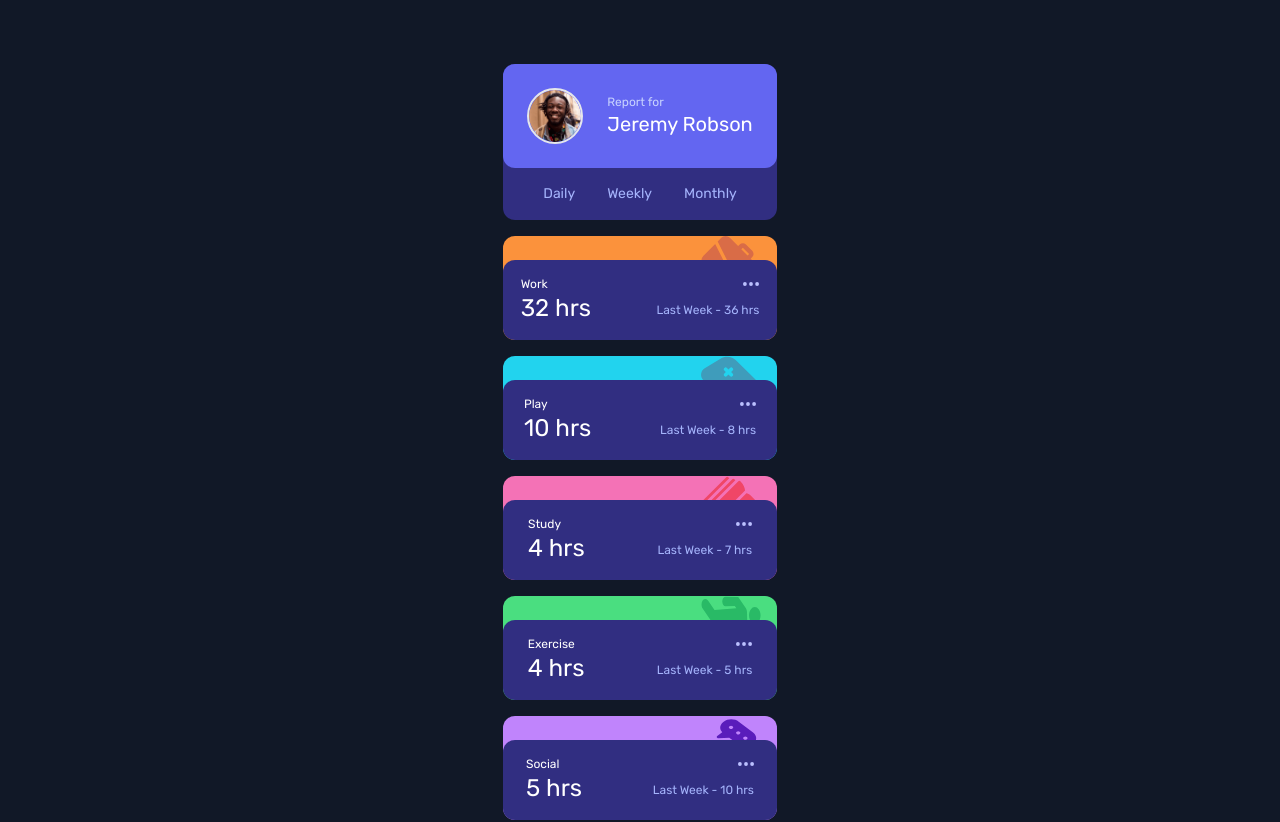
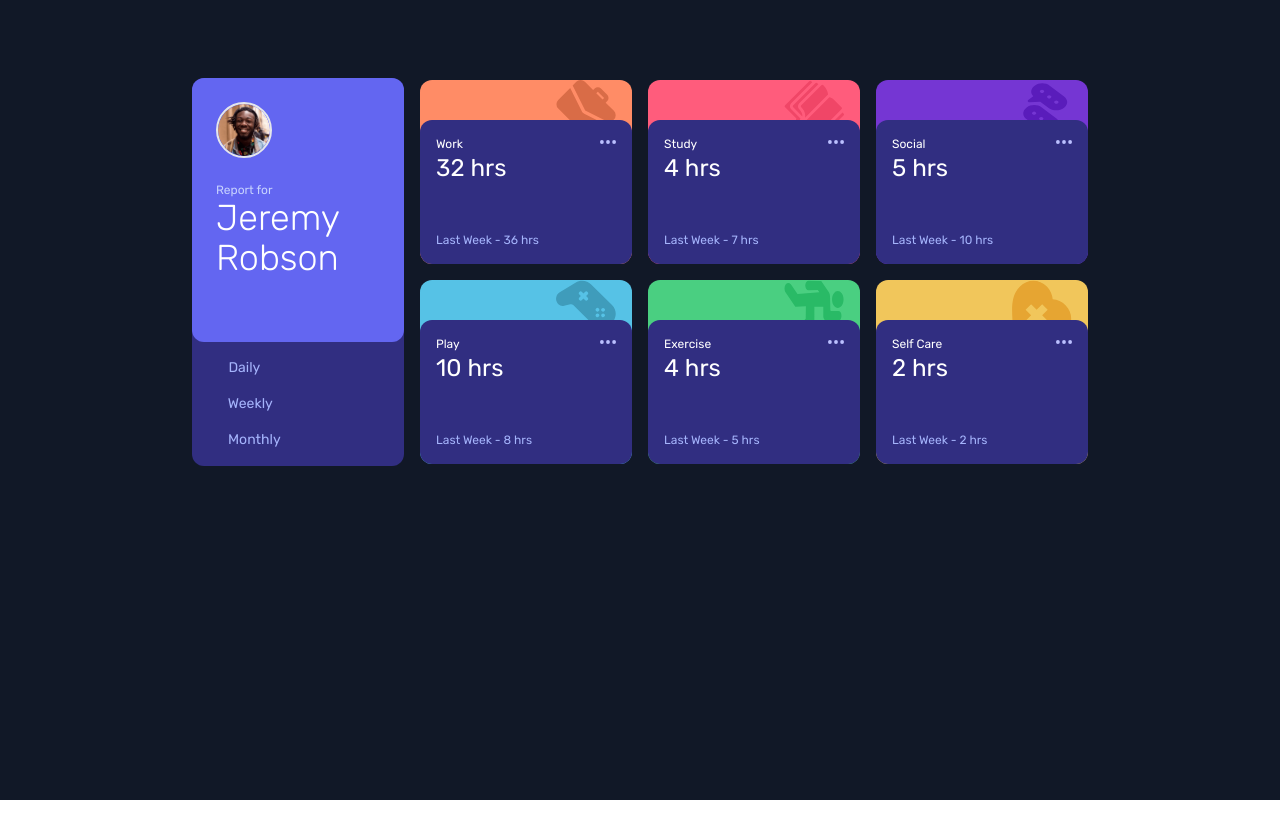
Before and after one commit to migsilva89/time-tracking-dashboard, a Vue app: page / in a window 1280 px wide. Shown: the top 822 px of the page. After the commit the page ends 800 px from the top, so only its background shows below. Built offline with nearby package versions, Linux system fonts and the light colour scheme.

Commit message:
desktop style

```diff
--- a/src/components/Card.vue
+++ b/src/components/Card.vue
@@ -1,19 +1,19 @@
 <template>
-    <div class="pt-4">
-        <div class="rounded-xl" :class="[backgroundColor]">
+    <div class="pt-4 lg:pt-0 mt-4 mb-4">
+        <div class="rounded-xl " :class="[backgroundColor]">
 
             <div class="pr-4">
-                <div class="bg-[length:60px_60px] bg-no-repeat bg-right-top pt-6" :class="[backgroundImage]"></div>
+                <div class="bg-[length:60px_60px] bg-no-repeat bg-right-top pt-6 lg:pt-10" :class="[backgroundImage]"></div>
             </div>
 
-            <div class="rounded-xl bg-indigo-900 py-4">
-                <div class="flex justify-evenly items-center gap-12">
+            <div class="lg:relative rounded-xl bg-indigo-900 py-4">
+                <div class=" lg:grid lg:justify-start lg:pl-4 flex justify-evenly items-center gap-12">
                     <div class="text-white">
                         <p class="text-xs">{{ title }}</p>
                         <p class="text-2xl">{{ hours }} hrs</p>
                     </div>
                     <div class="text-indigo-300">
-                        <div class="flex justify-end pb-4">
+                        <div class="lg:absolute lg:ml-40 lg:top-5 lg:right-4 flex justify-end pb-4">
                             <img class="w-4" src="@/assets/images/icon-ellipsis.svg" alt="">
                         </div>
                         <p class="text-xs">Last Week - {{ hoursLastWeek }} hrs</p>
--- a/src/components/Content.vue
+++ b/src/components/Content.vue
@@ -1,30 +1,29 @@
 <template>
     <div class="flex font-Rubik justify-center bg-gray-900 h-full pb-80">
-        <main class="pt-16">
+        <main class="lg:max-w-4xl pt-16 lg:grid lg:grid-cols-4 lg:gap-4 lg:items-center">
 
             <div class="rounded-xl bg-indigo-900">
-                <div class="rounded-xl bg-indigo-500 p-6 flex justify-center items-center text-white">
+                <div class="lg:grid rounded-xl bg-indigo-500 p-6 flex justify-center items-center text-white">
                     <div class="w-14 ">
                         <img class="border-2 rounded-full" src="@/assets/images/image-jeremy.png" alt="">
                     </div>
-                    <div class="pl-6">
-                        <p class="text-indigo-200 text-xs">Report for</p>
-                        <h2 class="text-xl ">Jeremy Robson</h2>
+                    <div class="lg:pl-0 pl-6">
+                        <p class="text-indigo-200 text-xs lg:pt-6">Report for</p>
+                        <h2 class="text-xl lg:text-4xl lg:font-thin lg:pb-10">Jeremy Robson</h2>
                     </div>
                 </div>
 
-                <div class="py-4 flex justify-center gap-8 text-sm text-indigo-300 ">
+                <div class="lg:grid lg:pl-4 py-4 flex justify-center lg:justify-start lg:gap-4 gap-8 text-sm text-indigo-300 ">
                     <button @click="toggleDaily" class=" hover:text-white">Daily</button>
-                    <button @click="toggleWeekly" class=" hover:text-white">Weekly</button>
-                    <button @click="toggleMonthly" class=" hover:text-white">Monthly</button>
+                    <button @click="toggleWeekly" class=" lg:pl-3 hover:text-white">Weekly</button>
+                    <button @click="toggleMonthly" class=" lg:pl-5 hover:text-white">Monthly</button>
                 </div>
             </div>
 
-            <div>
             <div v-if="active !== null">
                 <Card
                     backgroundImage="bg-[url('/src/assets/images/icon-work.svg')]"
-                        backgroundColor="bg-orange-400"
+                    backgroundColor="bg-lightRed"
                     :title="active[0].title"
                     :hours="active[0].timeframes.current"
                     :hoursLastWeek="active[0].timeframes.previous"
@@ -32,15 +31,18 @@
 
                 <Card
                     backgroundImage="bg-[url('/src/assets/images/icon-play.svg')]"
-                        backgroundColor="bg-cyan-400"
+                    backgroundColor="bg-softBlue"
                     :title="active[1].title"
                     :hours="active[1].timeframes.current"
                     :hoursLastWeek="active[1].timeframes.previous"
                 />
 
+            </div>
+
+            <div v-if="active !== null">
                 <Card
                     backgroundImage="bg-[url('/src/assets/images/icon-study.svg')]"
-                        backgroundColor="bg-pink-400"
+                    backgroundColor="bg-lightRedStudy"
                     :title="active[2].title"
                     :hours="active[2].timeframes.current"
                     :hoursLastWeek="active[2].timeframes.previous"
@@ -48,15 +50,17 @@
 
                 <Card
                     backgroundImage="bg-[url('/src/assets/images/icon-exercise.svg')]"
-                        backgroundColor="bg-green-400"
+                    backgroundColor="bg-limeGreen"
                     :title="active[3].title"
                     :hours="active[3].timeframes.current"
                     :hoursLastWeek="active[3].timeframes.previous"
                 />
+            </div>
 
+            <div v-if="active !== null">
                 <Card
                     backgroundImage="bg-[url('/src/assets/images/icon-social.svg')]"
-                        backgroundColor="bg-purple-400"
+                    backgroundColor="bg-violet"
                     :title="active[4].title"
                     :hours="active[4].timeframes.current"
                     :hoursLastWeek="active[4].timeframes.previous"
@@ -64,13 +68,14 @@
 
                 <Card
                     backgroundImage="bg-[url('/src/assets/images/icon-self-care.svg')]"
-                        backgroundColor="bg-yellow-400"
+                    backgroundColor="bg-softOrange"
                     :title="active[5].title"
                     :hours="active[5].timeframes.current"
                     :hoursLastWeek="active[5].timeframes.previous"
                 />
             </div>
-            </div>
+
+
         </main>
     </div>
 
--- a/tailwind.config.js
+++ b/tailwind.config.js
@@ -5,9 +5,24 @@ module.exports = {
   ],
   theme: {
     extend: {
+
+      colors: {
+        lightRed: '#ff8c66',
+        softBlue: '#56c2e6',
+        lightRedStudy: '#ff5c7c',
+        limeGreen: '#4acf81',
+        violet: '#7536d3',
+        softOrange: '#f1c65b',
+        veryDarkBlue: '#0f1424',
+        darkBlue: '#1c1f4a',
+        desaturatedBlue: '#6f76c8',
+        paleBlue: '#bdc1ff'
+      },
+
       fontFamily: {
         'Rubik': ['Rubik', 'sans-serif']
       },
+
     },
   },
   plugins: [],
```
Lines whose indentation alone changed are shown as unchanged.
